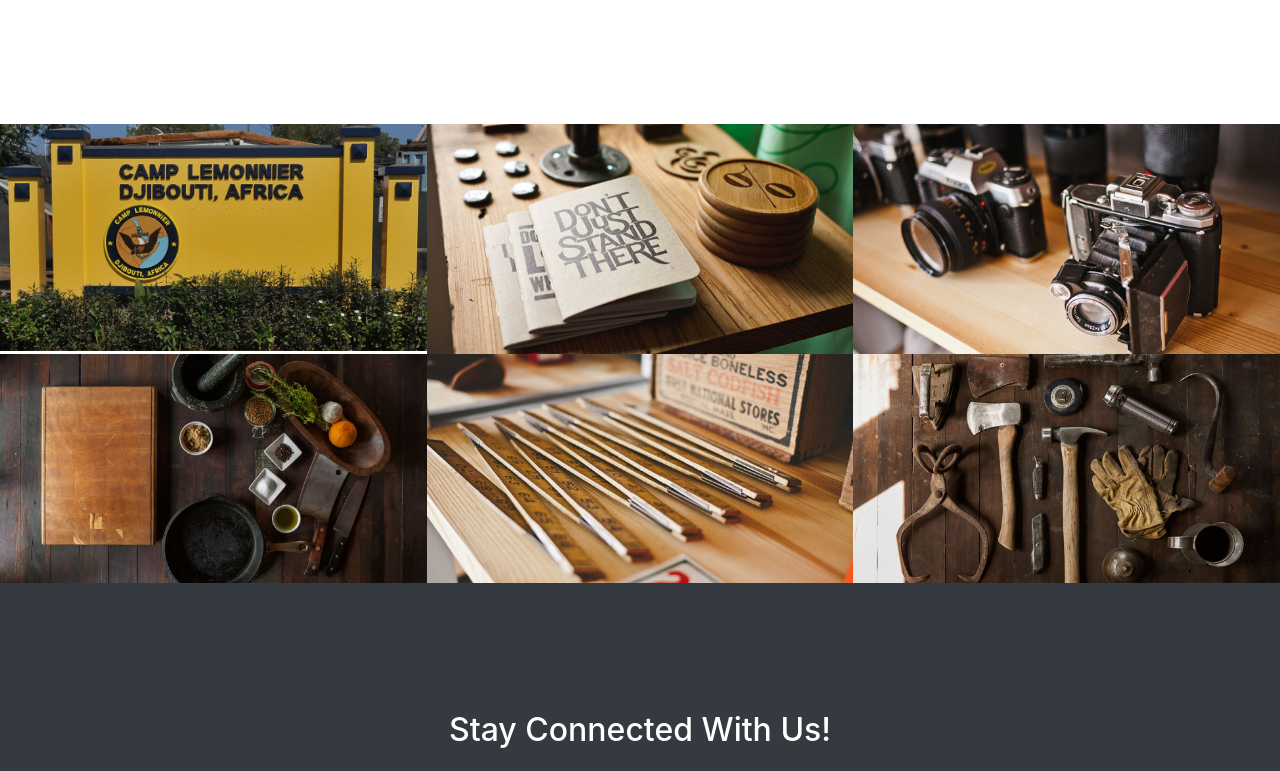
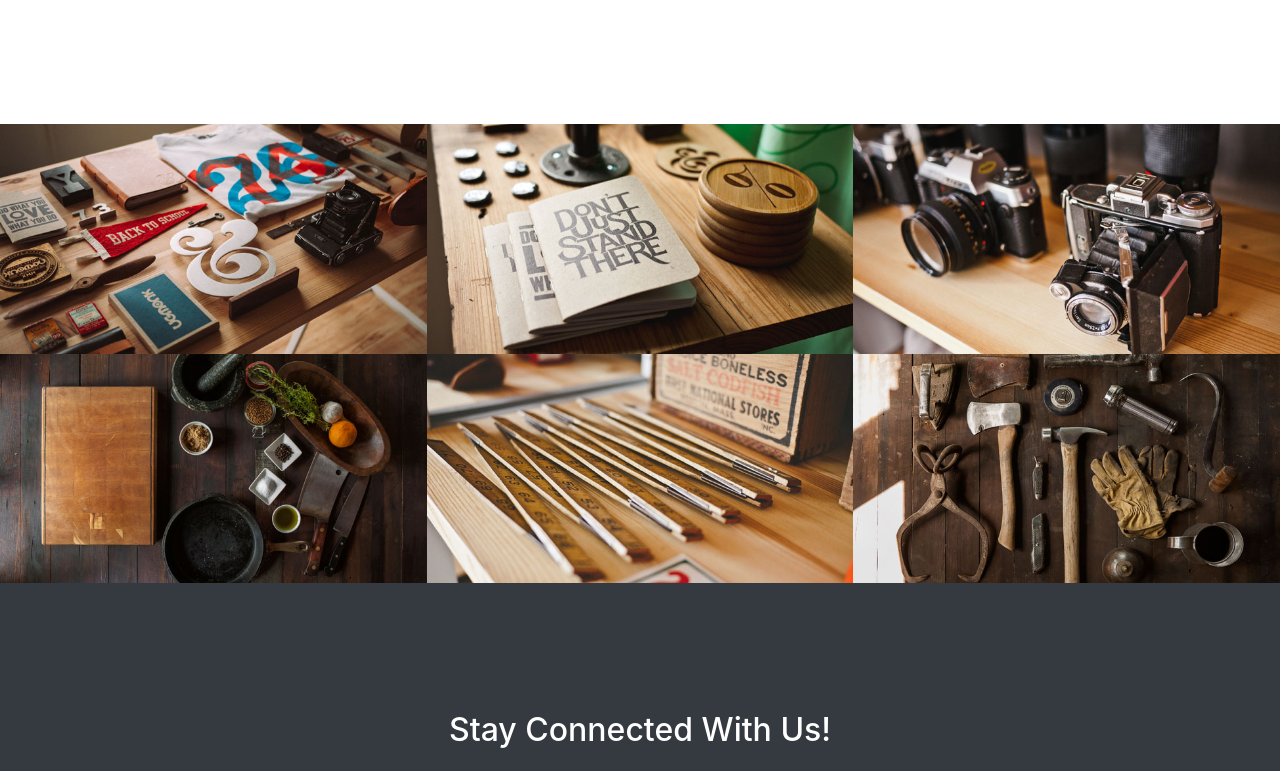
Before and after one commit to Abokor-AJ/New_TO7Network, a website with bundled scripts: page index.html in a window 1280 px wide. Shown: the part 1820-2591 px from the top of the page. Built offline with nearby package versions, Linux system fonts and the light colour scheme.

Commit message:
Index.html modified

```diff
--- a/index.html
+++ b/index.html
@@ -135,8 +135,8 @@
       <div class="container-fluid p-0">
         <div class="row no-gutters popup-gallery">
           <div class="col-lg-4 col-sm-6">
-            <a class="portfolio-box" href="img/portfolio/fullsize/us.jpg">
-              <img class="img-fluid" src="img/portfolio/thumbnails/us.jpg" alt="">
+            <a class="portfolio-box" href="img/portfolio/fullsize/1.jpg">
+              <img class="img-fluid" src="img/portfolio/thumbnails/1.jpg" alt="">
               <div class="portfolio-box-caption">
                 <div class="portfolio-box-caption-content">
                   <div class="project-category text-faded">
```
